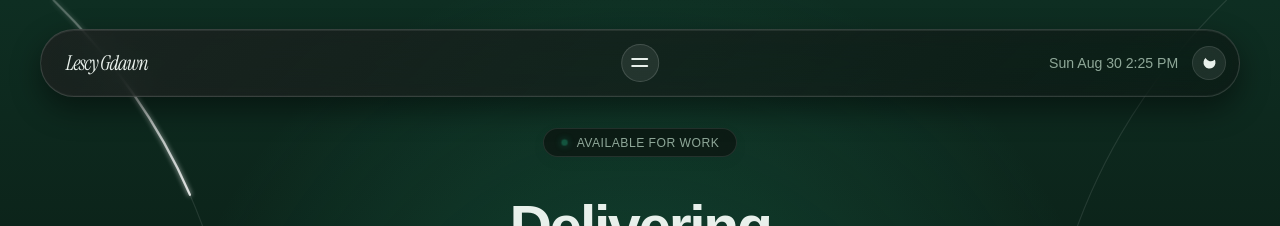
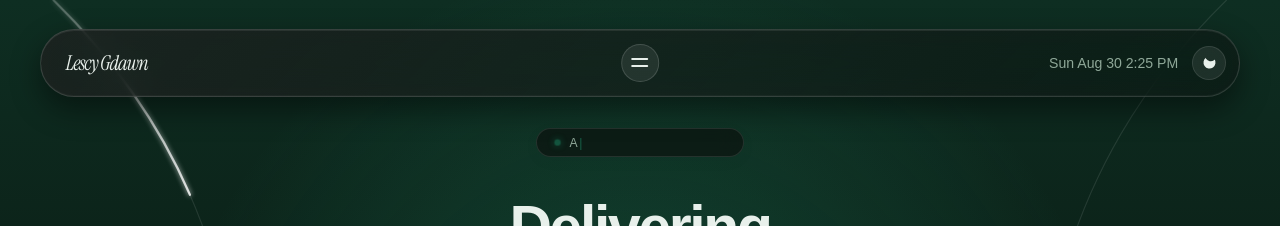
Before and after one commit to Shindawn/portfolio2026, a React (Vite) app: page / in a window 1280 px wide. Shown: the top 226 px of the page. Built offline with nearby package versions, Linux system fonts and the light colour scheme; a web font is replaced by a local one.

Commit message:
feat: implement core site navigation, hero section, and project layout components

```diff
--- a/src/Sections.tsx
+++ b/src/Sections.tsx
@@ -140,6 +140,41 @@ const rotatingWords = ["Cheaper", "Faster", "Great"] as const;
 export function Hero() {
   const [wordIndex, setWordIndex] = useState(0);
   const [isFlipping, setIsFlipping] = useState(false);
+  const [typedText, setTypedText] = useState("");
+  const fullText = "Available for work";
+
+  useEffect(() => {
+    let index = 0;
+    let isDeleting = false;
+    let timeoutId: number;
+
+    const typeLoop = () => {
+      if (!isDeleting) {
+        index++;
+        setTypedText(fullText.slice(0, index));
+        if (index === fullText.length) {
+          timeoutId = window.setTimeout(() => {
+            isDeleting = true;
+            typeLoop();
+          }, 3400);
+          return;
+        }
+        timeoutId = window.setTimeout(typeLoop, 85);
+      } else {
+        index--;
+        setTypedText(fullText.slice(0, index));
+        if (index === 0) {
+          isDeleting = false;
+          timeoutId = window.setTimeout(typeLoop, 600);
+          return;
+        }
+        timeoutId = window.setTimeout(typeLoop, 45);
+      }
+    };
+
+    timeoutId = window.setTimeout(typeLoop, 300);
+    return () => window.clearTimeout(timeoutId);
+  }, []);
 
   useEffect(() => {
     const timer = window.setInterval(() => {
@@ -161,7 +196,10 @@ export function Hero() {
         <div className="hero-stage">
           <div className="hero-stage__eyebrow-pill">
             <span className="hero-stage__eyebrow-dot" aria-hidden="true" />
-            <span>Available for work</span>
+            <span className="hero-stage__typing-text">
+              {typedText}
+              <span className="hero-stage__typing-cursor" aria-hidden="true">|</span>
+            </span>
           </div>
 
           <div className="hero-title-wrap hero-stage__title-wrap">
@@ -427,7 +465,7 @@ export function Footer() {
             <a href="https://www.facebook.com/lescygcaadlawon/" target="_blank" rel="noreferrer">Facebook</a>
             <a href="https://wa.me/639692467870" target="_blank" rel="noreferrer">WhatsApp</a>
           </nav>
-          <p className="footer__credit">Thoughtfully crafted by Lescy Gdawn</p>
+          <p className="footer__credit">portfolio is currently being actively updated</p>
         </div>
       </div>
     </footer>
--- a/styles.css
+++ b/styles.css
@@ -521,6 +521,25 @@ a {
 @keyframes hero-dot-pulse {
   0%, 100% { opacity: 0.6; transform: scale(0.9); }
   50% { opacity: 1; transform: scale(1.25); }
+}
+
+.hero-stage__typing-text {
+  display: inline-flex;
+  align-items: center;
+  min-width: 9.8rem;
+}
+
+.hero-stage__typing-cursor {
+  display: inline-block;
+  margin-left: 1px;
+  font-weight: 300;
+  color: var(--accent);
+  animation: typing-blink 0.85s infinite;
+}
+
+@keyframes typing-blink {
+  0%, 100% { opacity: 1; }
+  50% { opacity: 0; }
 }
 
 .hero-stage__title-wrap {
```
Also changed, not shown: 6 other files (tests, documents, lock files or other folders).
